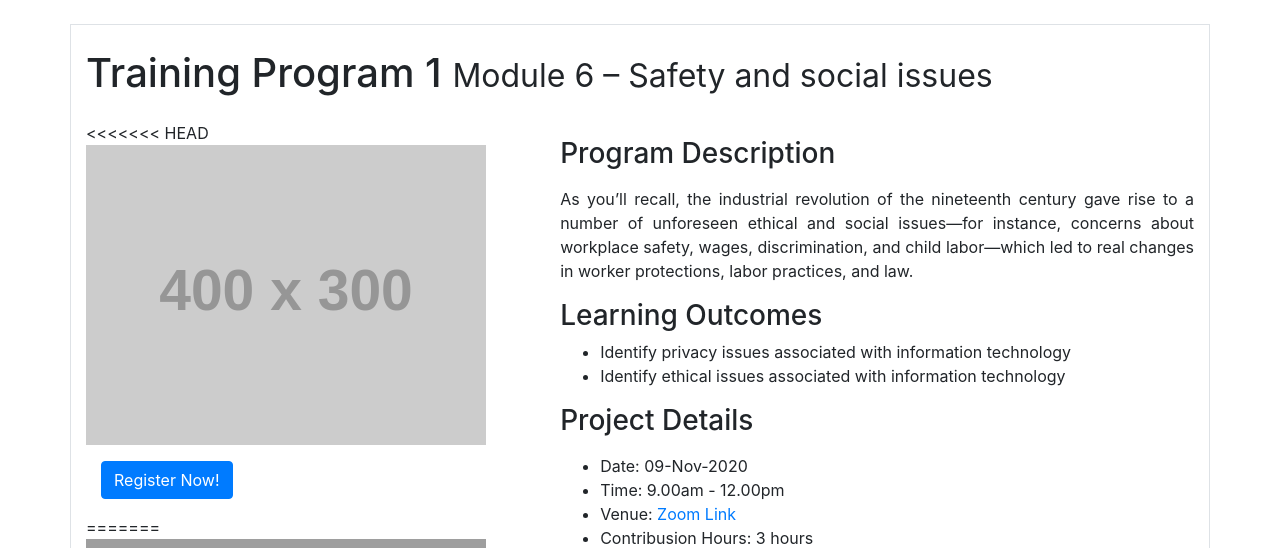
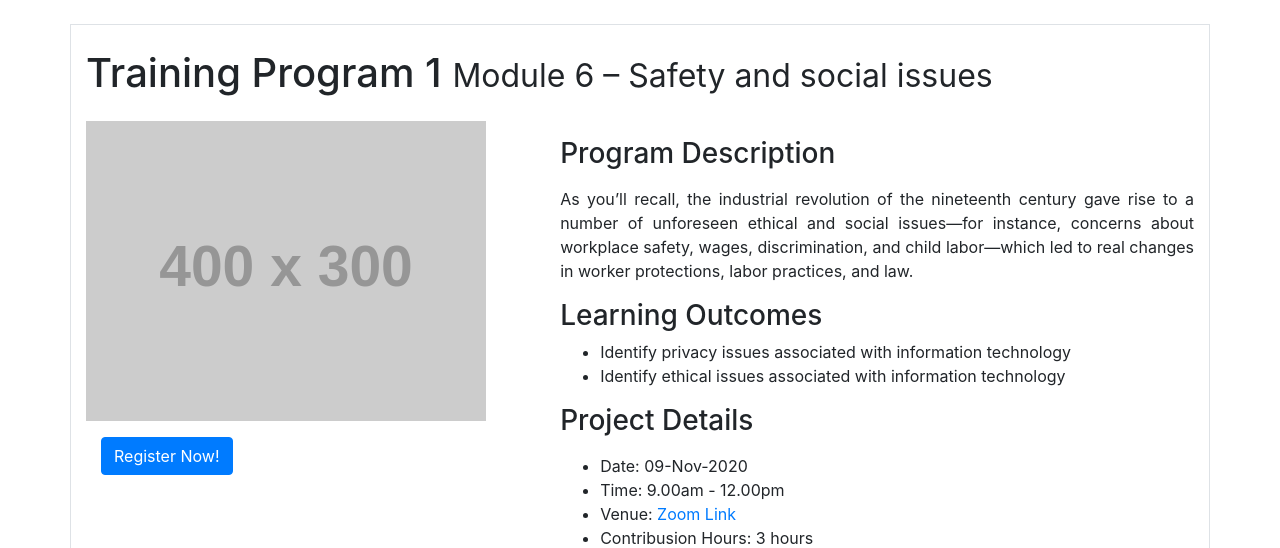
Before and after one commit to HakHung/dellh2h, a PHP site: page /details.php in a window 1280 px wide. Shown: the part 80-628 px from the top of the page. Run offline with PHP 8.4, Linux system fonts and the light colour scheme; grey boxes labelled with a size stand in for pictures from a placeholder-image service; some libraries are stand-ins or nearby versions; grey boxes are pictures that could not be loaded.

Commit message:
details.php

```diff
--- a/details.html
+++ b/details.html
@@ -54,24 +54,11 @@
 
         <!-- Portfolio Item Row -->
         <div class="row">
-
             <div class="col-md-5">
-<<<<<<< HEAD
                 <img class="img-fluid" src="http://placehold.it/400x300" alt="">
                 <form method="POST" class="container my-3" action="details.php">
-                    <input id="register"  type='submit' class='btn btn-primary'
-                        value="Register Now!">
+                    <input id="register" type='submit' class='btn btn-primary' value="Register Now!">
                 </form>
-=======
-              <img class="img-fluid"
-                    src="https://images.pexels.com/photos/5475757/pexels-photo-5475757.jpeg?auto=compress&cs=tinysrgb&dpr=2&h=650&w=940"
-                    alt="">
-
-                    <form class="container my-3">
-                        <input id="register" onclick="return myFunction()" type='button' class='btn btn-primary'
-                            value="Register Now!">
-                    </form>
->>>>>>> bbfa9cd1e4d44cae27e110cc06eef7ed19367075
             </div>
 
             <div class="col-md-7">
@@ -141,15 +128,8 @@
     </div>
     <script>
         function myFunction() {
-<<<<<<< HEAD
             alert("Successfully Sign Up to this event!");
             document.getElementById("register").disabled = true;
-=======
-
-            alert("Successfully Sign Up to this event!");
-            document.getElementById("register").style.visibility = "hidden";
-
->>>>>>> bbfa9cd1e4d44cae27e110cc06eef7ed19367075
         }
     </script>
 </body>
--- a/details.php
+++ b/details.php
@@ -22,8 +22,7 @@ if (mysqli_connect_error()) {
         include('details.html');
 
     } else {
-        echo "Error: " . $sql . "
-" . $conn->error;
+        "Error: " . $sql . "<br>" . $conn->error;
     }
-    $conn->close();
 }
+$conn->close();
```
